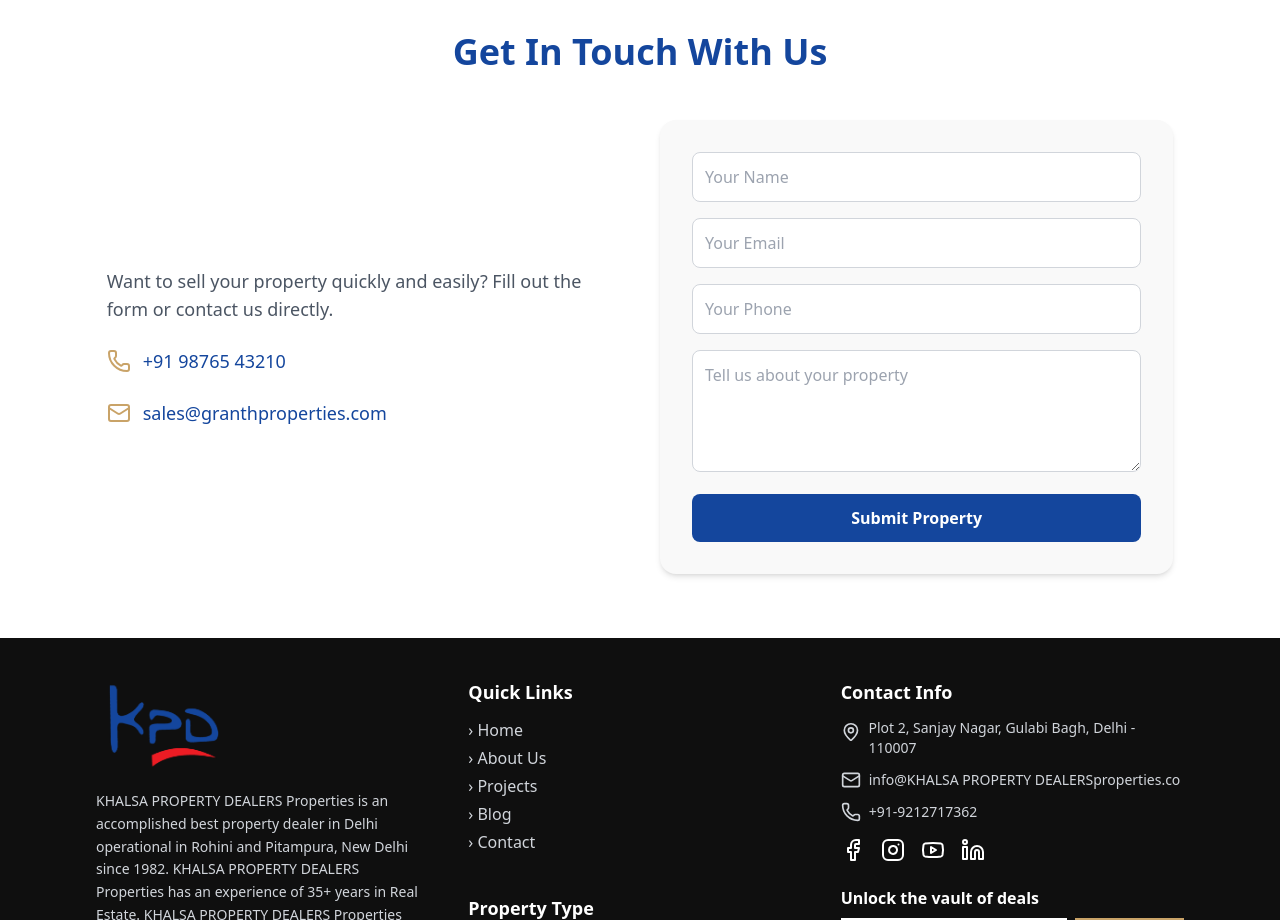
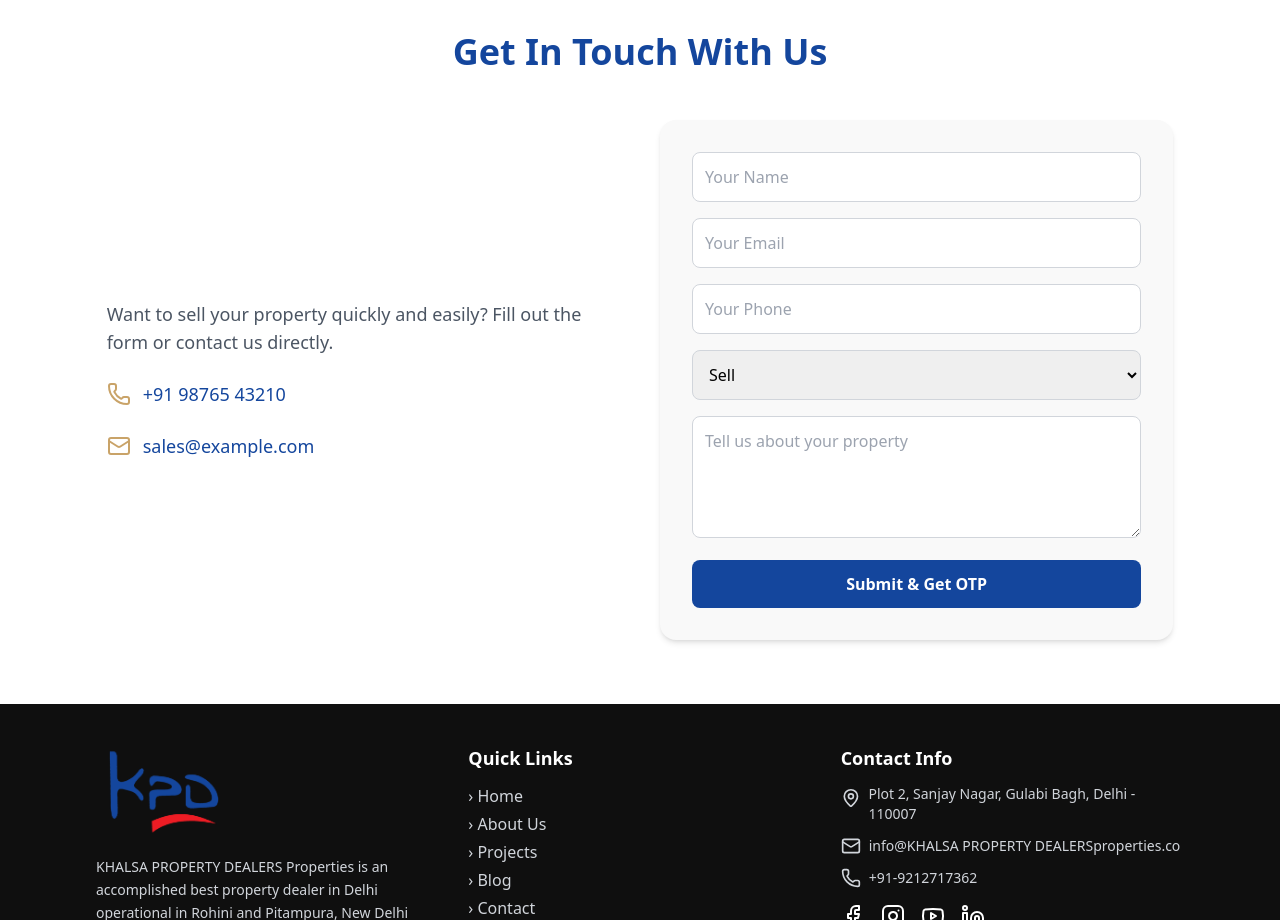
Before and after one commit to BigwigMediaAI/KPD, a React (Vite) app: page /sell-properties in a window 1280 px wide. Shown: the part 1280-2200 px from the top of the page. Built offline with nearby package versions, Linux system fonts and the light colour scheme; no server answers; a web font is replaced by a local one.

Commit message:
added sell page and updated admin lead with purpose

```diff
--- a/src/components/PopUpForm.tsx
+++ b/src/components/PopUpForm.tsx
@@ -15,13 +15,16 @@ const PopupForm: React.FC<PopupFormProps> = ({ onClose }) => {
     name: "",
     email: "",
     phone: "",
+    purpose: "",
     message: "",
   });
 
   const [otp, setOtp] = useState("");
 
   const handleChange = (
-    e: React.ChangeEvent<HTMLInputElement | HTMLTextAreaElement>
+    e: React.ChangeEvent<
+      HTMLInputElement | HTMLTextAreaElement | HTMLSelectElement
+    >
   ) => {
     setFormData({ ...formData, [e.target.name]: e.target.value });
   };
@@ -112,6 +115,20 @@ const PopupForm: React.FC<PopupFormProps> = ({ onClose }) => {
                 required
               />
             </div>
+
+            {/* ✅ Purpose Field */}
+            <select
+              name="purpose"
+              value={formData.purpose}
+              onChange={handleChange}
+              className="w-full p-2 border rounded"
+              required
+            >
+              <option value="">Select Purpose</option>
+              <option value="buy">Buy Property</option>
+              <option value="sell">Sell Property</option>
+            </select>
+
             <textarea
               name="message"
               value={formData.message}
--- a/src/pages/Sell.tsx
+++ b/src/pages/Sell.tsx
@@ -1,3 +1,4 @@
+import { useState } from "react";
 import {
   Phone,
   Mail,
@@ -6,25 +7,90 @@ import {
   DollarSign,
   CheckCircle,
 } from "lucide-react";
+import axios from "axios";
 import Footer from "../components/Footer";
 import Navbar from "../components/Nav";
 import banner from "../assets/7bc4232d-4d39-4869-97ff-543208aa7894.png";
 
+const BASE_URL = import.meta.env.VITE_API_BASE_URL;
+
 function Sell() {
+  const [step, setStep] = useState<"form" | "otp">("form");
+  const [loading, setLoading] = useState(false);
+  // const [statusMessage, setStatusMessage] = useState("");
+
+  const [formData, setFormData] = useState({
+    name: "",
+    email: "",
+    phone: "",
+    purpose: "sell", // fixed for sell page
+    message: "",
+  });
+
+  const [otp, setOtp] = useState("");
+
+  const handleChange = (
+    e: React.ChangeEvent<
+      HTMLInputElement | HTMLTextAreaElement | HTMLSelectElement
+    >
+  ) => {
+    setFormData({ ...formData, [e.target.name]: e.target.value });
+  };
+
+  const handleSendOtp = async (e: React.FormEvent) => {
+    e.preventDefault();
+    setLoading(true);
+    // setStatusMessage("");
+
+    try {
+      await axios.post(`${BASE_URL}/api/lead/send-otp`, formData);
+      // setStatusMessage("OTP sent! Please check your email.");
+      setStep("otp");
+    } catch (err: any) {
+      console.log(err);
+    } finally {
+      setLoading(false);
+    }
+  };
+
+  const handleVerifyOtp = async (e: React.FormEvent) => {
+    e.preventDefault();
+    setLoading(true);
+    // setStatusMessage("");
+
+    try {
+      await axios.post(`${BASE_URL}/api/lead/verify-otp`, {
+        email: formData.email,
+        otp,
+      });
+      // setStatusMessage("Lead saved successfully!");
+      setStep("form"); // reset form after success
+      setFormData({
+        name: "",
+        email: "",
+        phone: "",
+        purpose: "sell",
+        message: "",
+      });
+      setOtp("");
+    } catch (err: any) {
+      console.log(err.response?.data?.message || "Invalid OTP.");
+    } finally {
+      setLoading(false);
+    }
+  };
+
   return (
     <div>
       <Navbar />
 
       {/* Hero Section */}
       <div className="relative pt-[80px] md:pt-[128px] h-[60vh] flex flex-col justify-center items-center text-center px-6">
-        {/* Background Image */}
         <img
-          src={banner} // replace with your local image path
+          src={banner}
           alt="Banner"
           className="absolute inset-0 w-full h-full object-cover opacity-50"
         />
-
-        {/* Overlay content */}
         <div className="relative text-gray-800">
           <h1 className="text-3xl md:text-5xl font-bold">
             Sell Your Property With Us
@@ -111,7 +177,7 @@ function Sell() {
         </div>
       </section>
 
-      {/* Contact Form */}
+      {/* Contact Form with OTP */}
       <section className="py-16 bg-white w-11/12 md:w-5/6 mx-auto text-[var(--primary-color)] ">
         <h2 className="text-3xl md:text-4xl font-bold text-center mb-12">
           Get In Touch With Us
@@ -129,39 +195,93 @@ function Sell() {
             </div>
             <div className="flex items-center gap-3">
               <Mail className="text-[#c9a368]" />
-              <span className="text-lg">sales@granthproperties.com</span>
+              <span className="text-lg">sales@example.com</span>
             </div>
           </div>
 
-          {/* Form */}
-          <form className="bg-[#f9f9f9] p-8 rounded-2xl shadow-md space-y-4">
+          {/* OTP Form */}
+          {step === "form" ? (
+            <form
+              className="bg-[#f9f9f9] p-8 rounded-2xl shadow-md space-y-4"
+              onSubmit={handleSendOtp}
+            >
               <input
                 type="text"
+                name="name"
+                value={formData.name}
+                onChange={handleChange}
                 placeholder="Your Name"
                 className="w-full p-3 rounded-lg border border-gray-300 focus:ring-2 focus:ring-[#c9a368] outline-none"
+                required
               />
               <input
                 type="email"
+                name="email"
+                value={formData.email}
+                onChange={handleChange}
                 placeholder="Your Email"
                 className="w-full p-3 rounded-lg border border-gray-300 focus:ring-2 focus:ring-[#c9a368] outline-none"
+                required
               />
               <input
                 type="tel"
+                name="phone"
+                value={formData.phone}
+                onChange={handleChange}
                 placeholder="Your Phone"
                 className="w-full p-3 rounded-lg border border-gray-300 focus:ring-2 focus:ring-[#c9a368] outline-none"
+                required
               />
+              <select
+                name="purpose"
+                value={formData.purpose}
+                onChange={handleChange}
+                className="w-full p-3 rounded-lg border border-gray-300 focus:ring-2 focus:ring-[var(--primary-color)] outline-none text-black"
+                required
+              >
+                <option value="sell">Sell</option>
+                <option value="buy">Buy</option>
+              </select>
+
               <textarea
+                name="message"
+                value={formData.message}
+                onChange={handleChange}
                 placeholder="Tell us about your property"
                 rows={4}
-              className="w-full p-3 rounded-lg border border-gray-300 focus:ring-2 focus:ring-[#c9a368] outline-none"
+                className="w-full p-3 rounded-lg border border-gray-300 focus:ring-2 focus:ring-[var(--primary-color)] outline-none text-black"
+                required
               ></textarea>
               <button
                 type="submit"
+                disabled={loading}
                 className="w-full bg-[var(--primary-color)] text-white font-semibold py-3 rounded-lg hover:opacity-90 transition"
               >
-              Submit Property
+                {loading ? "Sending OTP..." : "Submit & Get OTP"}
               </button>
             </form>
+          ) : (
+            <form
+              className="bg-[#f9f9f9] p-8 rounded-2xl shadow-md space-y-4"
+              onSubmit={handleVerifyOtp}
+            >
+              <input
+                type="text"
+                value={otp}
+                onChange={(e) => setOtp(e.target.value)}
+                placeholder="Enter OTP"
+                className="w-full p-3 rounded-lg border border-gray-300 focus:ring-2 focus:ring-[var(--primary)] outline-none"
+                required
+              />
+              <button
+                type="submit"
+                disabled={loading}
+                className="w-full bg-[var(--primary-color)] text-white font-semibold py-3 rounded-lg hover:opacity-90 transition"
+              >
+                {loading ? "Verifying..." : "Verify OTP"}
+              </button>
+            </form>
+          )}
         </div>
       </section>
 
--- a/src/pages/admin/AdminLead.tsx
+++ b/src/pages/admin/AdminLead.tsx
@@ -6,6 +6,7 @@ interface ContactRequest {
   name: string;
   phone: string;
   email: string;
+  purpose: string;
   createdAt: string;
 }
 
@@ -82,6 +83,9 @@ const AdminLead = () => {
                   <th className="px-4 py-3 border-b border-gray-700">Email</th>
                   <th className="px-4 py-3 border-b border-gray-700">Phone</th>
                   <th className="px-4 py-3 border-b border-gray-700">
+                    Purpose
+                  </th>
+                  <th className="px-4 py-3 border-b border-gray-700">
                     Requested At
                   </th>
                 </tr>
@@ -102,6 +106,7 @@ const AdminLead = () => {
                       </a>
                     </td>
                     <td className="px-4 py-3">{contact.phone}</td>
+                    <td className="px-4 py-3">{contact.purpose}</td>
                     <td className="px-4 py-3">
                       {new Date(contact.createdAt).toLocaleString()}
                     </td>
```
Lines whose indentation alone changed are shown as unchanged.
